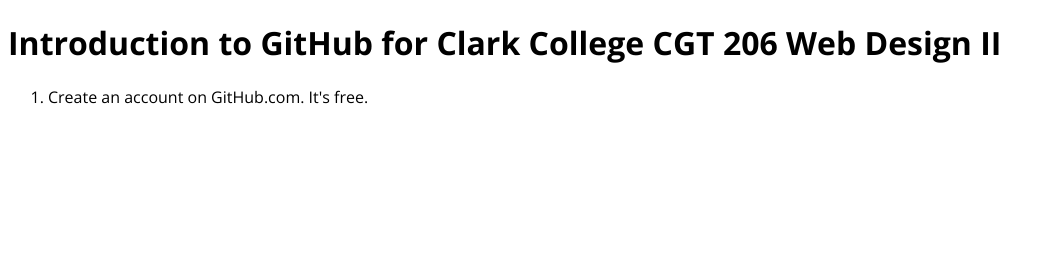
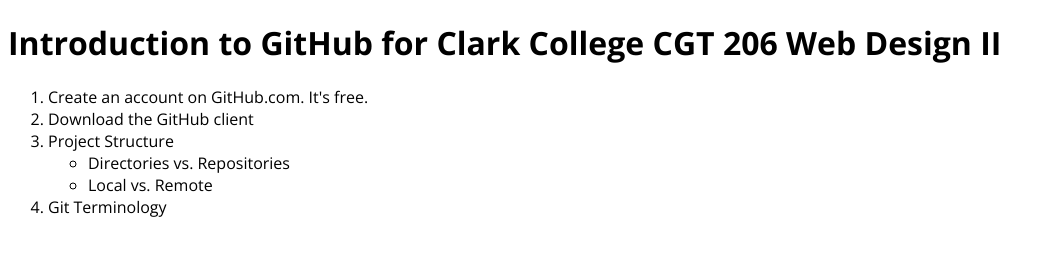
Before and after one commit to sweettalks/intro-to-github, a plain HTML site: page index.html in a window 1280 px wide. Shown: the whole page, without its empty margins (0-1052 px from the left). Drawn offline with nearby package versions, Linux system fonts and the light colour scheme.

Commit message:
Update to Index
Updated index.html and added a license

```diff
--- a/index.html
+++ b/index.html
@@ -13,6 +13,14 @@
 
 		<ol>
 			<li>Create an account on GitHub.com. It's free.</li>
+			<li>Download the GitHub client</li>
+			<li>Project Structure
+				<ul>
+					<li>Directories vs. Repositories</li>
+					<li>Local vs. Remote</li>
+				</ul>
+			</li>
+			<li>Git Terminology</li>
 		</ol>
 	</body>
 </html>
```
Also changed, not shown: 1 other file.
